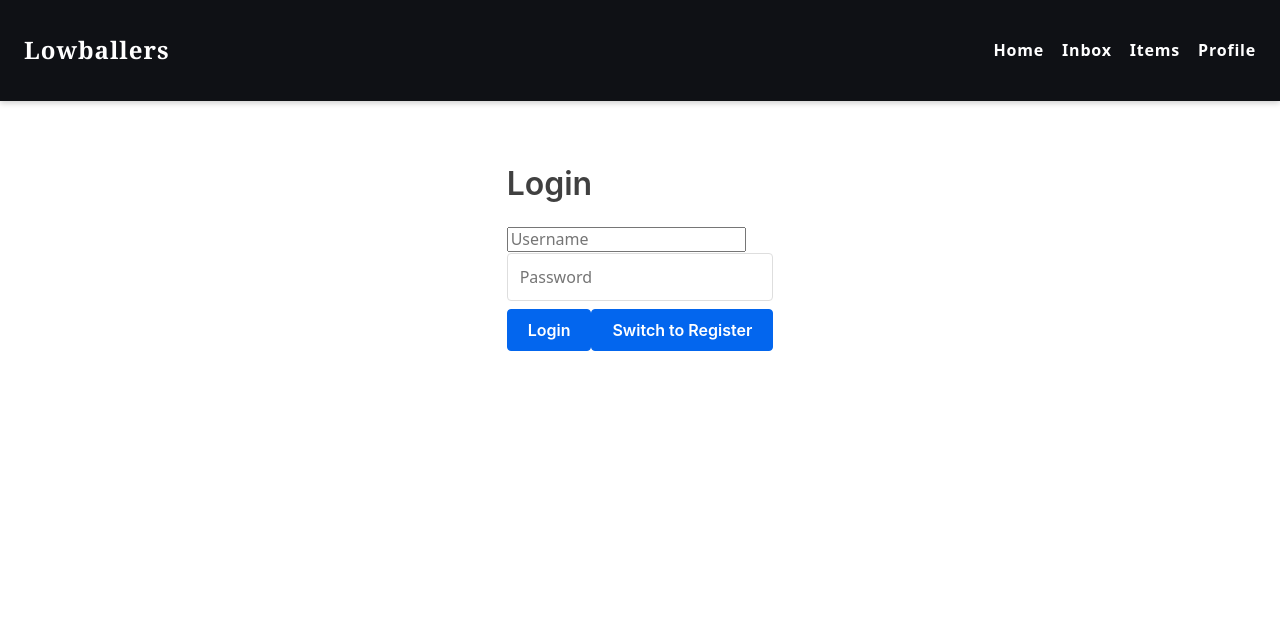
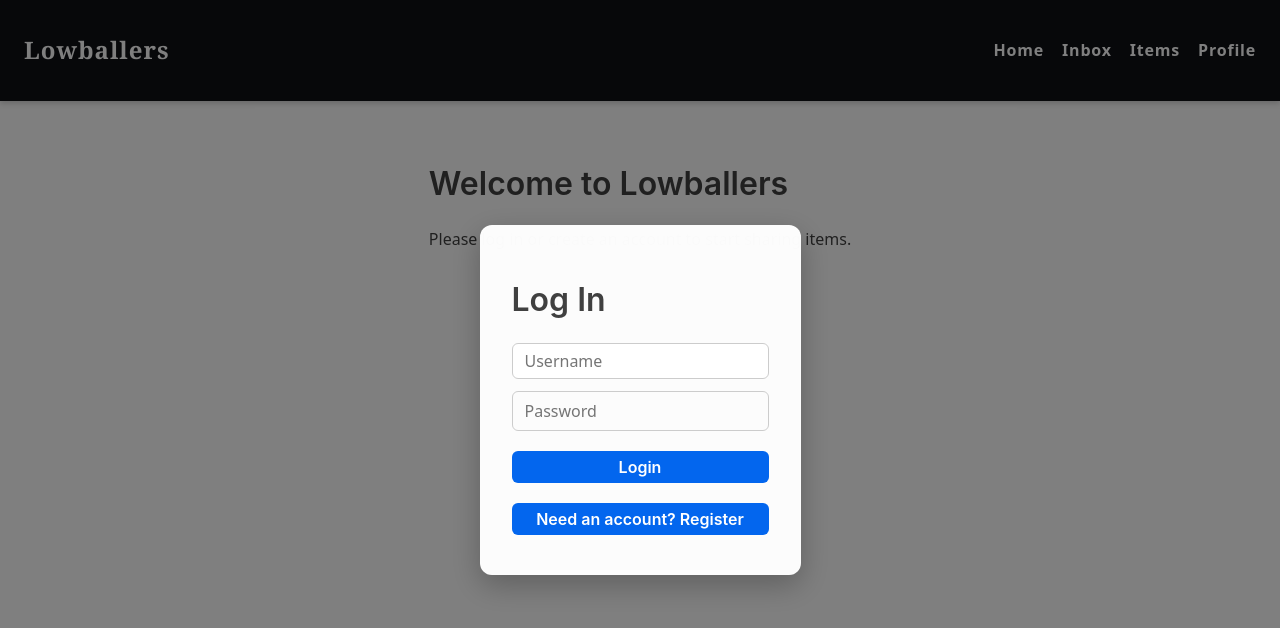
Before and after one commit to RishanBaweja/csc307-lowballers, a React (Vite) app in the folder packages/react-frontend/: page / in a window 1280 px wide. Shown: the top 628 px of the page. Built offline with nearby package versions, Linux system fonts and the light colour scheme; no server answers.

Commit message:
updated home page and added better user login

```diff
--- a/packages/react-frontend/src/Layout.jsx
+++ b/packages/react-frontend/src/Layout.jsx
@@ -1,7 +1,9 @@
-import React, { useState, useEffect } from "react";
+import React, { useState, useEffect, useContext } from "react";
 import style from "./navbar.module.css";
 import { Link, Outlet } from "react-router-dom";
 import API_BASE from "./config.js";
+import { AuthContext } from "./context/AuthContext.jsx";
+import LoginModal from "./LoginModal.jsx";
 
 export default function Layout() {
   /*
@@ -10,6 +12,7 @@ export default function Layout() {
    *
    */
   const [characters, setCharacters] = useState([]);
+  const { user, authChecked } = useContext(AuthContext);
 
   function removeOneCharacter(index) {
     const row = characters[index];
@@ -86,6 +89,8 @@ export default function Layout() {
       <main className={style.content}>
         <Outlet context={{ characters, updateList, removeOneCharacter }} />
       </main>
+      {/* Once auth check is done, if there's no user, show global login modal */}
+      {authChecked && !user && <LoginModal />}
     </div>
   );
 }
--- /dev/null
+++ b/packages/react-frontend/src/LoginModal.jsx
@@ -0,0 +1,97 @@
+// LoginModal.jsx
+import { useContext, useState } from "react";
+import { AuthContext } from "./context/AuthContext.jsx";
+import API_BASE from "./config.js";
+import "./loginModal.css"; // styles below
+
+export default function LoginModal() {
+  const { setUser } = useContext(AuthContext);
+  const [isRegistering, setIsRegistering] = useState(false);
+  const [formData, setFormData] = useState({ username: "", password: "" });
+  const [loading, setLoading] = useState(false);
+  const [errorMsg, setErrorMsg] = useState("");
+
+  function handleChange(e) {
+    const { name, value } = e.target;
+    setFormData(prev => ({ ...prev, [name]: value }));
+  }
+
+  async function handleSubmit(e) {
+    e.preventDefault();
+    setLoading(true);
+    setErrorMsg("");
+
+    const endpoint = isRegistering ? "register" : "login";
+
+    try {
+      const res = await fetch(`${API_BASE}/auth/${endpoint}`, {
+        method: "POST",
+        headers: { "Content-Type": "application/json" },
+        credentials: "include",
+        body: JSON.stringify(formData),
+      });
+
+      const data = await res.json();
+
+      if (!res.ok) {
+        setErrorMsg(data.message || "Something went wrong");
+        return;
+      }
+
+      // Backend returns { user: {...} } on login, and on register you're sending user as well
+      setUser(data.user || data.userData || data);
+      localStorage.setItem("user", JSON.stringify(data.user || data.userData || data));
+    } catch (err) {
+      console.error(err);
+      setErrorMsg("Network error. Please try again.");
+    } finally {
+      setLoading(false);
+    }
+  }
+
+  return (
+    <div className="login-overlay">
+      <div className="login-modal">
+        <h2>{isRegistering ? "Create an Account" : "Log In"}</h2>
+
+        <form onSubmit={handleSubmit} className="login-form">
+          <input
+            name="username"
+            value={formData.username}
+            onChange={handleChange}
+            placeholder="Username"
+            autoComplete="username"
+          />
+          <input
+            name="password"
+            type="password"
+            value={formData.password}
+            onChange={handleChange}
+            placeholder="Password"
+            autoComplete={isRegistering ? "new-password" : "current-password"}
+          />
+
+          {errorMsg && <p className="login-error">{errorMsg}</p>}
+
+          <button type="submit" disabled={loading}>
+            {loading
+              ? "Please wait..."
+              : isRegistering
+              ? "Register"
+              : "Login"}
+          </button>
+
+          <button
+            type="button"
+            className="login-toggle"
+            onClick={() => setIsRegistering(prev => !prev)}
+          >
+            {isRegistering
+              ? "Already have an account? Log in"
+              : "Need an account? Register"}
+          </button>
+        </form>
+      </div>
+    </div>
+  );
+}
--- a/packages/react-frontend/src/context/AuthContext.jsx
+++ b/packages/react-frontend/src/context/AuthContext.jsx
@@ -1,4 +1,5 @@
 import { createContext, useState, useEffect } from "react";
+import API_BASE from "../config.js"
 
 export const AuthContext = createContext();
 
@@ -6,9 +7,10 @@ export function AuthProvider({ children }) {
   const [user, setUser] = useState(() =>
     JSON.parse(localStorage.getItem("user"))
   );
+  const [authChecked, setAuthChecked] = useState(false); //Avoid flicker
 
   useEffect(() => {
-    fetch("http://localhost:8000/auth/verify", { credentials: "include" })
+    fetch(`${API_BASE}/auth/verify`, { credentials: "include" })
       .then(res => res.json())
       .then(data => {
         if (data.loggedIn) {
@@ -18,11 +20,16 @@ export function AuthProvider({ children }) {
           setUser(null);
           localStorage.removeItem("user");
         }
-      });
+      })
+      .catch(() => {
+        setUser(null);
+        localStorage.removeItem("user");
+      })
+      .finally(() => setAuthChecked(true));
   }, []);
 
   return (
-    <AuthContext.Provider value={{ user, setUser }}>
+    <AuthContext.Provider value={{ user, setUser, authChecked }}>
       {children}
     </AuthContext.Provider>
   );
--- /dev/null
+++ b/packages/react-frontend/src/loginModal.css
@@ -0,0 +1,52 @@
+/* loginModal.css */
+.login-overlay {
+  position: fixed;
+  inset: 0; /* top:0, right:0, bottom:0, left:0 */
+  background: rgba(0, 0, 0, 0.5); /* transparent dark bg */
+  display: flex;
+  align-items: center;
+  justify-content: center;
+  z-index: 1000; /* on top of everything */
+}
+
+.login-modal {
+  background: rgba(255, 255, 255, 0.98);
+  border-radius: 12px;
+  padding: 2rem;
+  min-width: 280px;
+  max-width: 360px;
+  box-shadow: 0 10px 30px rgba(0, 0, 0, 0.25);
+}
+
+.login-form {
+  display: flex;
+  flex-direction: column;
+  gap: 0.75rem;
+}
+
+.login-form input {
+  padding: 0.5rem 0.75rem;
+  border-radius: 6px;
+  border: 1px solid #ccc;
+}
+
+.login-form button {
+  padding: 0.5rem 0.75rem;
+  border-radius: 6px;
+  border: none;
+  cursor: pointer;
+}
+
+.login-form button[type="submit"] {
+  font-weight: 600;
+}
+
+.login-toggle {
+  background: transparent;
+  text-decoration: underline;
+}
+
+.login-error {
+  color: #c00;
+  font-size: 0.9rem;
+}
--- a/packages/react-frontend/src/pages/Home.jsx
+++ b/packages/react-frontend/src/pages/Home.jsx
@@ -1,99 +1,79 @@
-import React, { useState, useEffect } from "react";
-import Table from "../Table.jsx";
-import Form from "../Form.jsx";
-import { useOutletContext } from "react-router-dom";
+// src/pages/Home.jsx
+import React, { useContext } from "react";
+import { useOutletContext, useNavigate } from "react-router-dom";
+import { AuthContext } from "../context/AuthContext.jsx";
 import API_BASE from "../config.js";
 
 export default function Home() {
+  // You’re still getting these from Layout via Outlet,
+  // but we no longer need to display the list of users here.
   const { characters, updateList, removeOneCharacter } = useOutletContext();
+  const { user, setUser } = useContext(AuthContext);
+  const navigate = useNavigate();
 
-  const [user, setUser] = useState(null);
-  const [formData, setFormData] = useState({ username: "", password: "" });
-  const [isRegistering, setIsRegistering] = useState(false);
-
-  function handleChange(e) {
-    const { name, value } = e.target;
-    setFormData(prev => ({ ...prev, [name]: value }));
-  }
-
-  async function handleSubmit() {
-    const endpoint = isRegistering ? "register" : "login";
-    const response = await fetch(`${API_BASE}/auth/${endpoint}`, {
-      method: "POST",
-      headers: { "Content-Type": "application/json" },
-      credentials: "include", //allows for cookies to be passed
-      body: JSON.stringify(formData),
-    });
-
-    const data = await response.json();
-    if (response.ok) {
-      setUser(data.user);
-      localStorage.setItem("user", JSON.stringify(data.user));
-    } else {
-      alert(data.message || "An error occurred");
-    }
-  }
-
-  //Automatically check if user is still logged in
-  useEffect(() => {
-    fetch(`${API_BASE}/auth/verify`, {
-      credentials: "include",
-    })
-      .then(response => response.json())
-      .then(data => {
-        if (data.loggedIn) {
-          setUser(data.user);
-          localStorage.setItem("user", JSON.stringify(data.user));
-        }
-      });
-  }, []);
-
-  //IF Not logged in, show login/register form to the user
   if (!user) {
+    // Global LoginModal is already showing if not logged in,
+    // so just keep the page content simple.
     return (
       <div style={{ padding: "1rem" }}>
-        <h2>{isRegistering ? "Register" : "Login"}</h2>
-        <input
-          name="username"
-          value={formData.username}
-          onChange={handleChange}
-          placeholder="Username"
-        />
-        <input
-          name="password"
-          type="password"
-          value={formData.password}
-          onChange={handleChange}
-          placeholder="Password"
-        />
-        <button onClick={handleSubmit}>
-          {isRegistering ? "Register" : "Login"}
-        </button>
-        <button onClick={() => setIsRegistering(prev => !prev)}>
-          {isRegistering ? "Switch to Login" : "Switch to Register"}
-        </button>
+        <h2>Welcome to Lowballers</h2>
+        <p>Please log in or create an account to start sharing items.</p>
       </div>
     );
   }
 
-  //If logged in, show the main app
+  async function handleLogout() {
+    try {
+      await fetch(`${API_BASE}/auth/logout`, {
+        method: "POST",
+        credentials: "include",
+      });
+    } catch (err) {
+      console.error("Error logging out:", err);
+    } finally {
+      setUser(null);
+      localStorage.removeItem("user");
+    }
+  }
+
   return (
     <div className="container" style={{ padding: "1rem" }}>
-      <h3>Welcome, {user.username}!</h3>
-      <button
-        onClick={async () => {
-          await fetch(`${API_BASE}/auth/logout`, {
-            method: "POST",
-            credentials: "include",
-          });
-          setUser(null);
-          localStorage.removeItem("user");
+      <div
+        style={{
+          display: "flex",
+          justifyContent: "space-between",
+          alignItems: "center",
+          marginBottom: "1rem",
         }}
       >
-        Logout
-      </button>
-      <h4>All Users</h4>
-      <Table characterData={characters} removeCharacter={removeOneCharacter} />
+        <h3>Welcome, {user.username}!</h3>
+        <button onClick={handleLogout}>Logout</button>
+      </div>
+
+      <section style={{ marginBottom: "1.5rem" }}>
+        <h2>What is Lowballers?</h2>
+        <p style={{ maxWidth: "600px" }}>
+          Lowballers is a community-driven platform for exchanging free items.
+          Users can post items they no longer need, browse listings from others,
+          and coordinate pick-ups through built-in messaging — no money involved,
+          just giving things a second life.
+        </p>
+      </section>
+
+      <section>
+        <h3>What you can do</h3>
+        <ul>
+          <li>Browse all available free items.</li>
+          <li>List your own items for others to claim.</li>
+          <li>Message other users to arrange pick-ups.</li>
+        </ul>
+
+        <div style={{ marginTop: "1rem", display: "flex", gap: "0.5rem" }}>
+          <button onClick={() => navigate("/items")}>View Items</button>
+          <button onClick={() => navigate("/add-item")}>Add an Item</button>
+          <button onClick={() => navigate("/inbox")}>Go to Inbox</button>
+        </div>
+      </section>
     </div>
   );
 }
```
